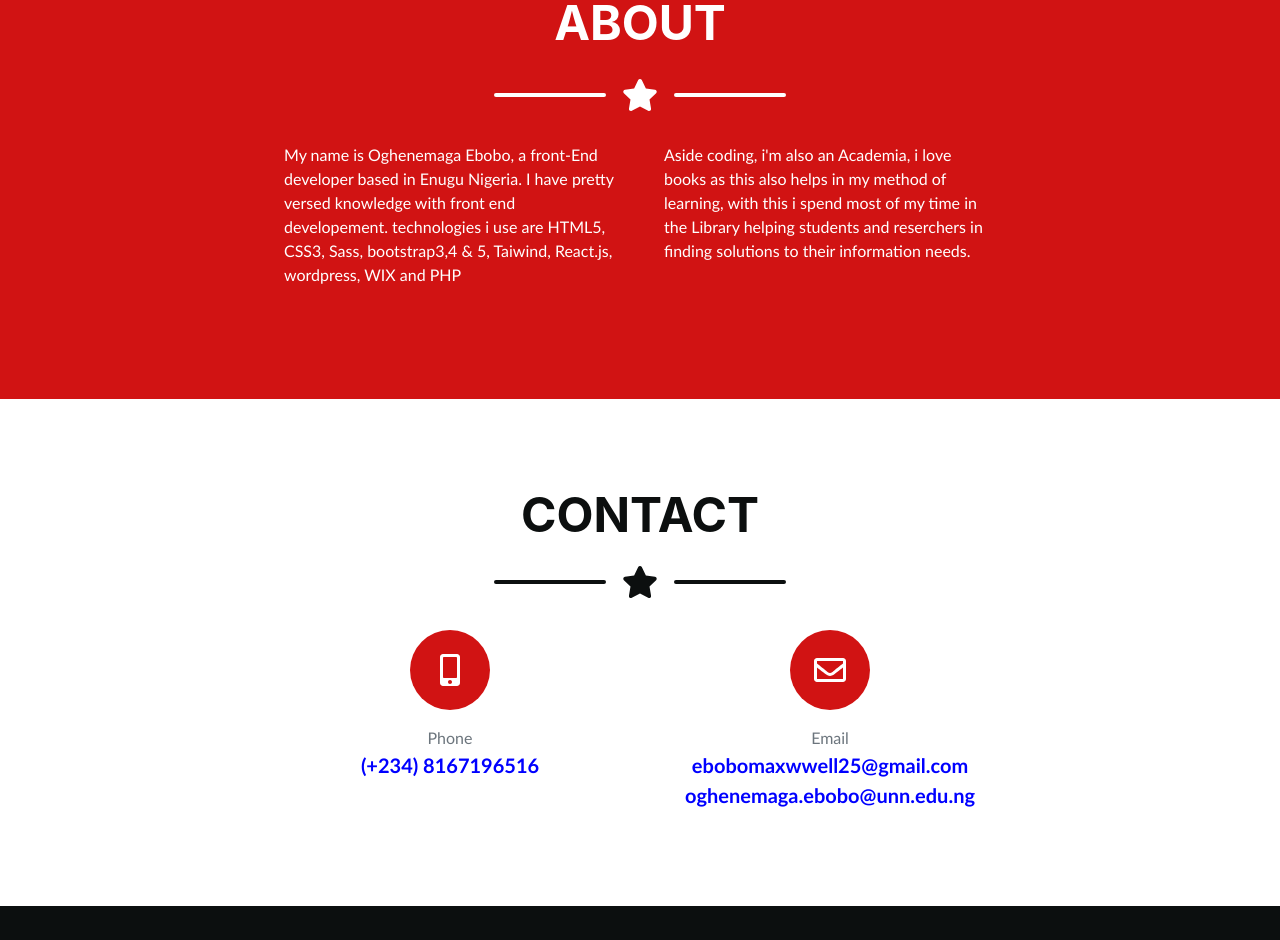
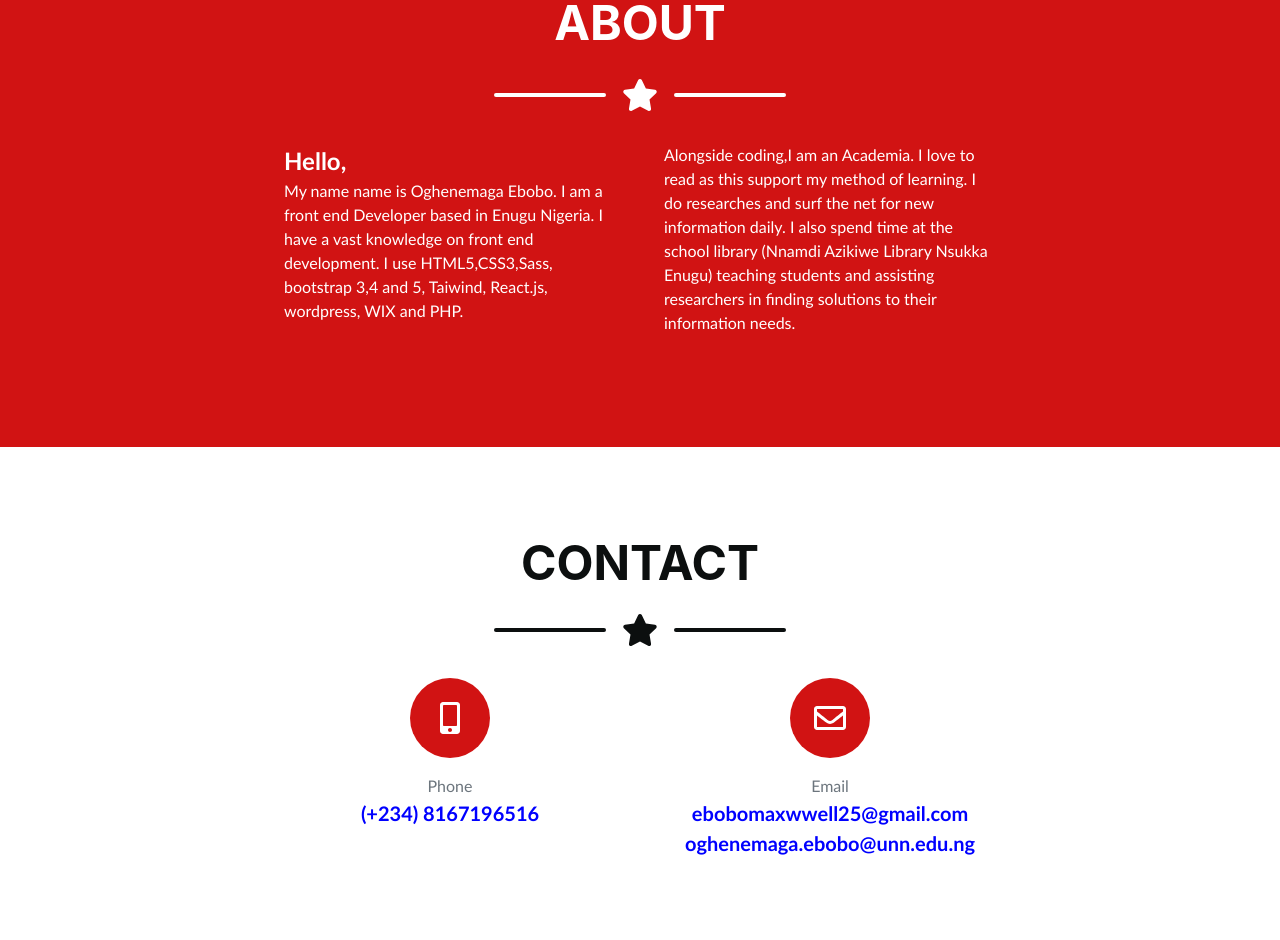
Before and after one commit to ogheneCodes/my-website, a plain HTML site: page index.html in a window 1280 px wide. Shown: the part 1425-2365 px from the top of the page. Drawn offline with nearby package versions, Linux system fonts and the light colour scheme; a web font is replaced by a local one.

Commit message:
new changes

```diff
--- a/index.html
+++ b/index.html
@@ -436,13 +436,13 @@
                     alt="Controller"
                   />
                   <!-- Portfolio Modal - Text-->
-                  <p class="mb-5">
+                  <!-- <p class="mb-5">
                     Lorem ipsum dolor sit amet, consectetur adipisicing
                     elit.Mollitia neque assumenda ipsam nihil, molestias magnam,
                     recusandae quos quis inventore quisquam velit asperiores,
                     vitae? Reprehenderit soluta, eos quod consequuntur itaque.
                     Nam.
-                  </p>
+                  </p> -->
                   <button class="btn btn-primary" href="#" data-dismiss="modal">
                     <i class="fas fa-times fa-fw"></i>Close Window
                   </button>
@@ -493,13 +493,13 @@
                     alt="Locked Safe"
                   />
                   <!-- Portfolio Modal - Text-->
-                  <p class="mb-5">
+                  <!-- <p class="mb-5">
                     Lorem ipsum dolor sit amet, consectetur adipisicing
                     elit.Mollitia neque assumenda ipsam nihil, molestias magnam,
                     recusandae quos quis inventore quisquam velit asperiores,
                     vitae? Reprehenderit soluta, eos quod consequuntur itaque.
                     Nam.
-                  </p>
+                  </p> -->
                   <button class="btn btn-primary" href="#" data-dismiss="modal">
                     <i class="fas fa-times fa-fw"></i>Close Window
                   </button>
@@ -550,13 +550,13 @@
                     alt="Submarine"
                   />
                   <!-- Portfolio Modal - Text-->
-                  <p class="mb-5">
+                  <!-- <p class="mb-5">
                     Lorem ipsum dolor sit amet, consectetur adipisicing
                     elit.Mollitia neque assumenda ipsam nihil, molestias magnam,
                     recusandae quos quis inventore quisquam velit asperiores,
                     vitae? Reprehenderit soluta, eos quod consequuntur itaque.
                     Nam.
-                  </p>
+                  </p> -->
                   <button class="btn btn-primary" href="#" data-dismiss="modal">
                     <i class="fas fa-times fa-fw"></i>Close Window
                   </button>
@@ -584,19 +584,24 @@
           <div class="col-lg-4 ml-auto">
             <p  >
 
-              My name is Oghenemaga Ebobo, a front-End developer based in Enugu
-              Nigeria. I have pretty versed knowledge with front end
-              developement. technologies i use are HTML5, CSS3, Sass,
-              bootstrap3,4 & 5, Taiwind, React.js, wordpress, WIX and PHP
+              <span style="font-weight:bold;  font-size:x-large;">Hello,</span><br>
+              My name name is Oghenemaga Ebobo.
+              I am a front end Developer based in Enugu Nigeria.
+               I have a vast knowledge on front end development.
+               I use HTML5,CSS3,Sass, bootstrap 3,4 and 5,  Taiwind,
+               React.js, wordpress, WIX and PHP.
 
             </p>
           </div>
           <div class="col-lg-4 mr-auto">
             <p >
-              Aside coding, i'm also an Academia, i love books as this also
-              helps in my method of learning, with this i spend most of my time
-              in the Library helping students and reserchers in finding
-              solutions to their information needs.
+              Alongside coding,I am an Academia.
+              I love to read as this
+              support my method of learning. I do researches
+              and surf the net for new information daily.
+                I also spend time at the school library
+                (Nnamdi Azikiwe Library Nsukka Enugu) teaching students
+                and assisting researchers in finding solutions to their information needs.
             </p>
           </div>
         </div>
```
